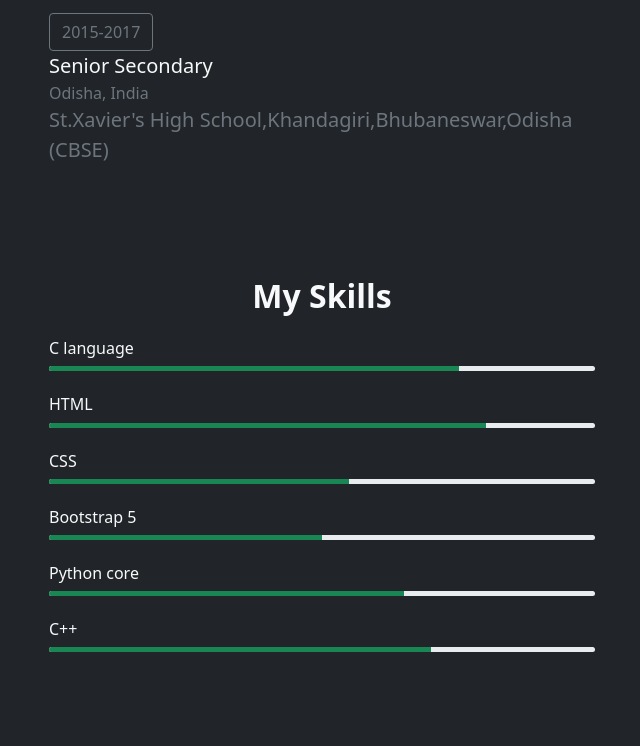
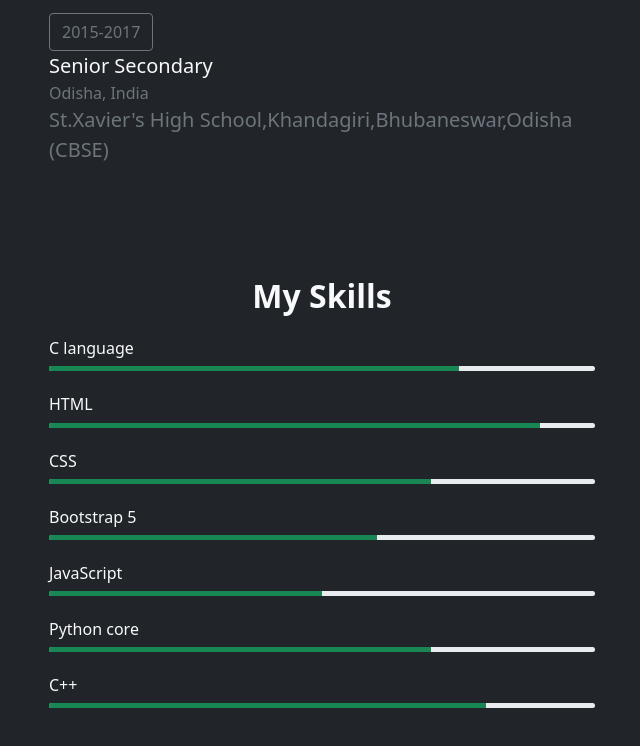
Before and after one commit to I-ArchanaDash/MyPortfolio, a plain HTML site: page index.html in a window 1280 px wide. Shown: the part 1642-2388 px from the top of the page, without its empty margins (318-958 px from the left). Drawn offline with nearby package versions, Linux system fonts and the light colour scheme.

Commit message:
Updated Code

```diff
--- a/index.html
+++ b/index.html
@@ -83,7 +83,7 @@
             <div class="row justify-content-center">
             <div class="col-md-6">
                 <div class="about-text">
-                    <p class="text-light fs-5 mb-3"> I'm a 1st year MCA student at NIT, Agartala. I believe in constant learning and wish to learn and explore
+                    <p class="text-light fs-5 mb-3"> I'm a 2nd year MCA student at NIT, Agartala. I believe in constant learning and wish to learn and explore
                         every dimension of this field.</p>
                 </div>
 
@@ -148,19 +148,26 @@
                         <div class="skill-item mb-4">
                             <h3 class="fs-6 text-light">HTML</h3>
                         <div class="progress" style="height: 5px;">
-                            <div class="progress-bar bg-success" role="progressbar" style="width: 80%;"
+                            <div class="progress-bar bg-success" role="progressbar" style="width: 90%;"
                             aria-valuenow="80" aria-valuemin="0" aria-valuemax="100"></div>
                           </div>
                         </div>
                         <div class="skill-item mb-4">
                             <h3 class="fs-6 text-light">CSS</h3>
                         <div class="progress" style="height: 5px;">
-                            <div class="progress-bar bg-success" role="progressbar" style="width: 55%;"
+                            <div class="progress-bar bg-success" role="progressbar" style="width: 70%;"
                             aria-valuenow="55" aria-valuemin="0" aria-valuemax="100"></div>
                           </div>
                         </div>
                       <div class="skill-item mb-4">
                             <h3 class="fs-6 text-light">Bootstrap 5</h3>
+                        <div class="progress" style="height: 5px;">
+                            <div class="progress-bar bg-success" role="progressbar" style="width: 60%;"
+                            aria-valuenow="50" aria-valuemin="0" aria-valuemax="100"></div>
+                          </div>
+                        </div>
+			<div class="skill-item mb-4">
+                            <h3 class="fs-6 text-light">JavaScript</h3>
                         <div class="progress" style="height: 5px;">
                             <div class="progress-bar bg-success" role="progressbar" style="width: 50%;"
                             aria-valuenow="50" aria-valuemin="0" aria-valuemax="100"></div>
@@ -169,14 +176,14 @@
                         <div class="skill-item mb-4">
                             <h3 class="fs-6 text-light">Python core</h3>
                         <div class="progress" style="height: 5px;">
-                            <div class="progress-bar bg-success" role="progressbar" style="width: 65%;"
+                            <div class="progress-bar bg-success" role="progressbar" style="width: 70%;"
                             aria-valuenow="65" aria-valuemin="0" aria-valuemax="100"></div>
                           </div>
                         </div>
 			<div class="skill-item mb-4">
                             <h3 class="fs-6 text-light">C++</h3>
                         <div class="progress" style="height: 5px;">
-                            <div class="progress-bar bg-success" role="progressbar" style="width: 70%;"
+                            <div class="progress-bar bg-success" role="progressbar" style="width: 80%;"
                             aria-valuenow="65" aria-valuemin="0" aria-valuemax="100"></div>
                           </div>
                         </div>
```
